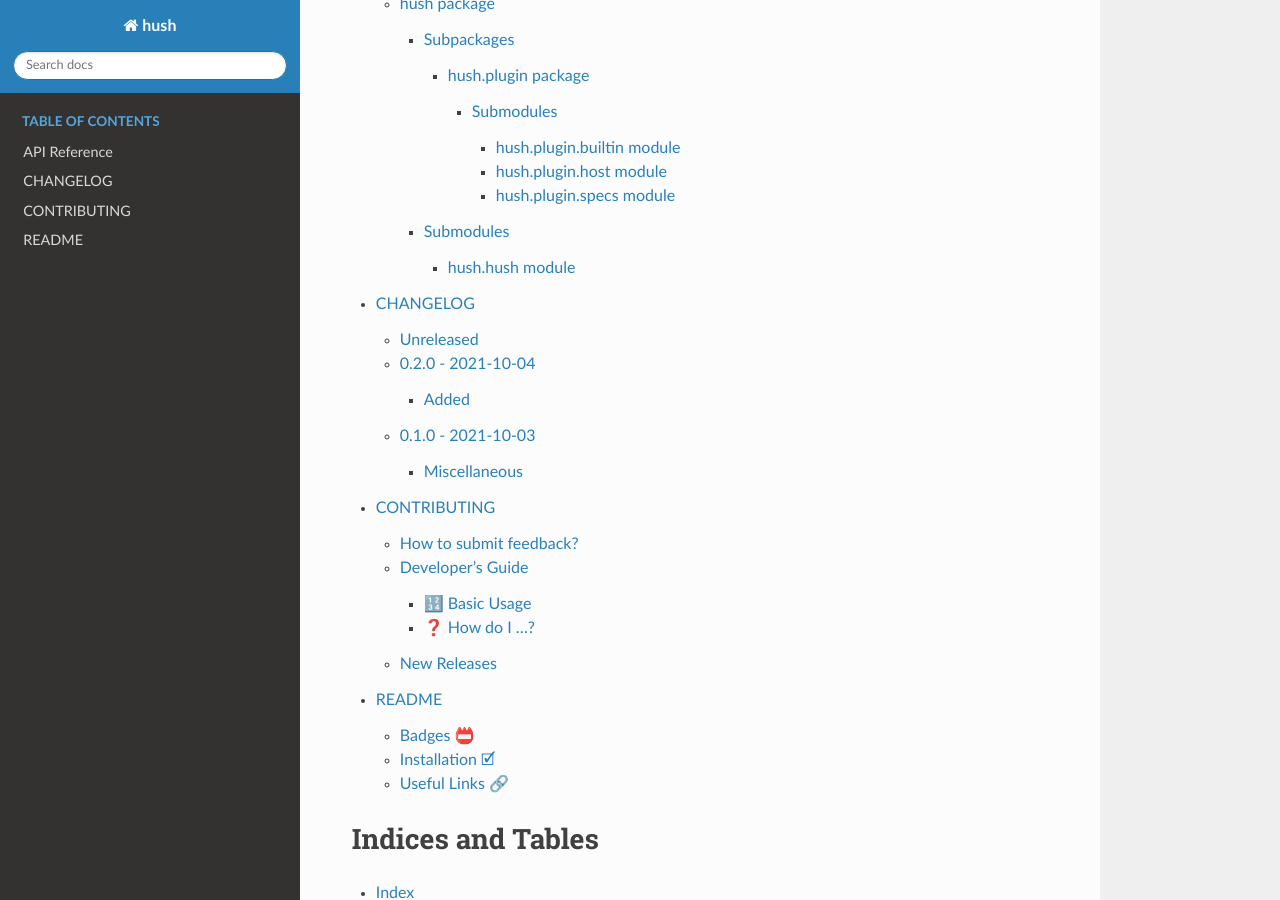
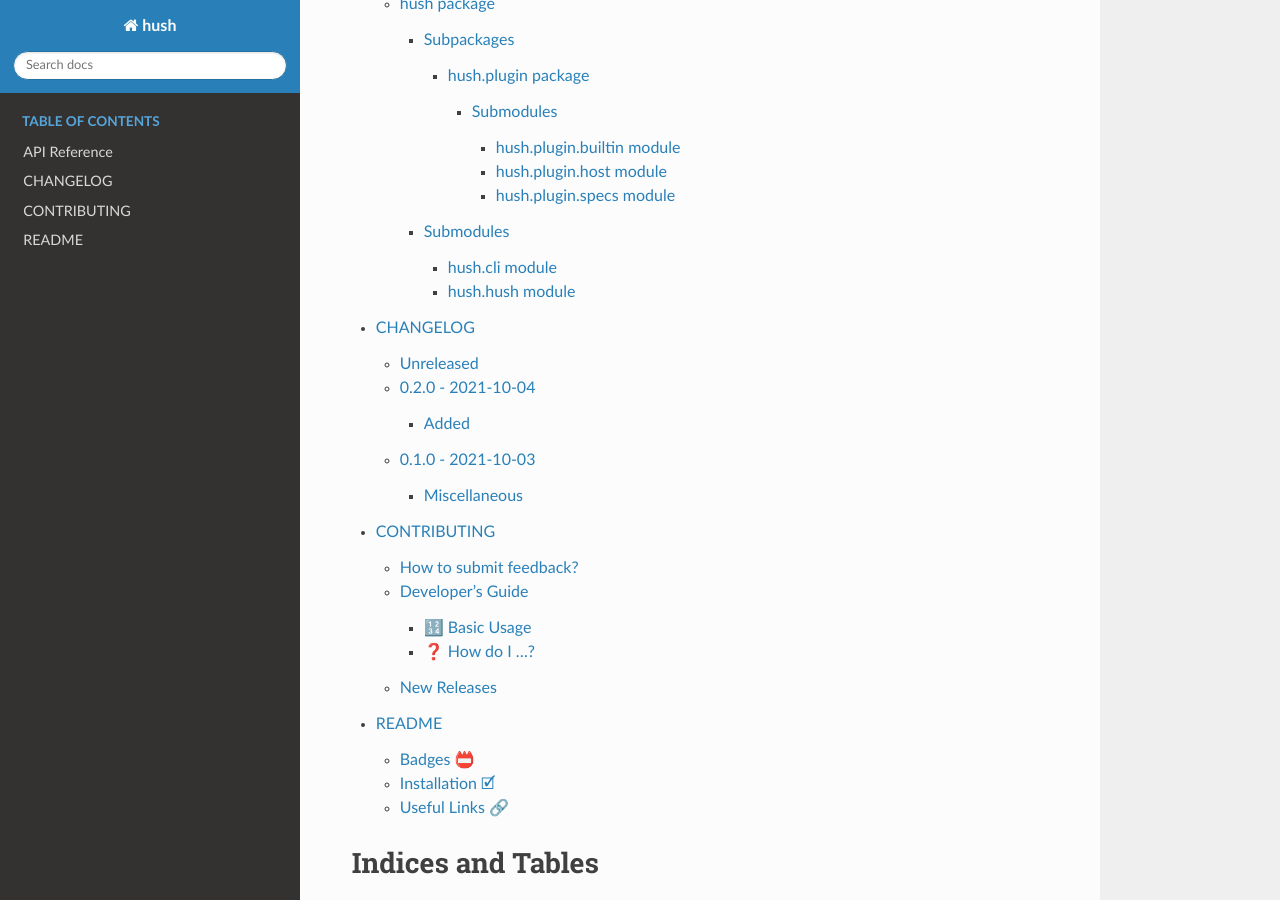
Before and after one commit to bbugyi200/hush, a Sphinx documentation site: the page built from docs/source/index.rst, in a window 1280 px wide and 900 px high, scrolled down 300 px. Built offline with Sphinx 7.4.7 and the Read the Docs theme 2.0.0, drawn with Linux system fonts in a browser that asks for light colours.

```diff
--- /dev/null
+++ b/docs/source/hush.cli.rst
@@ -0,0 +1,7 @@
+hush.cli module
+===============
+
+.. automodule:: hush.cli
+   :members:
+   :undoc-members:
+   :show-inheritance:
--- a/docs/source/hush.rst
+++ b/docs/source/hush.rst
@@ -20,4 +20,5 @@ Submodules
 .. toctree::
    :maxdepth: 4
 
+   hush.cli
    hush.hush
```
